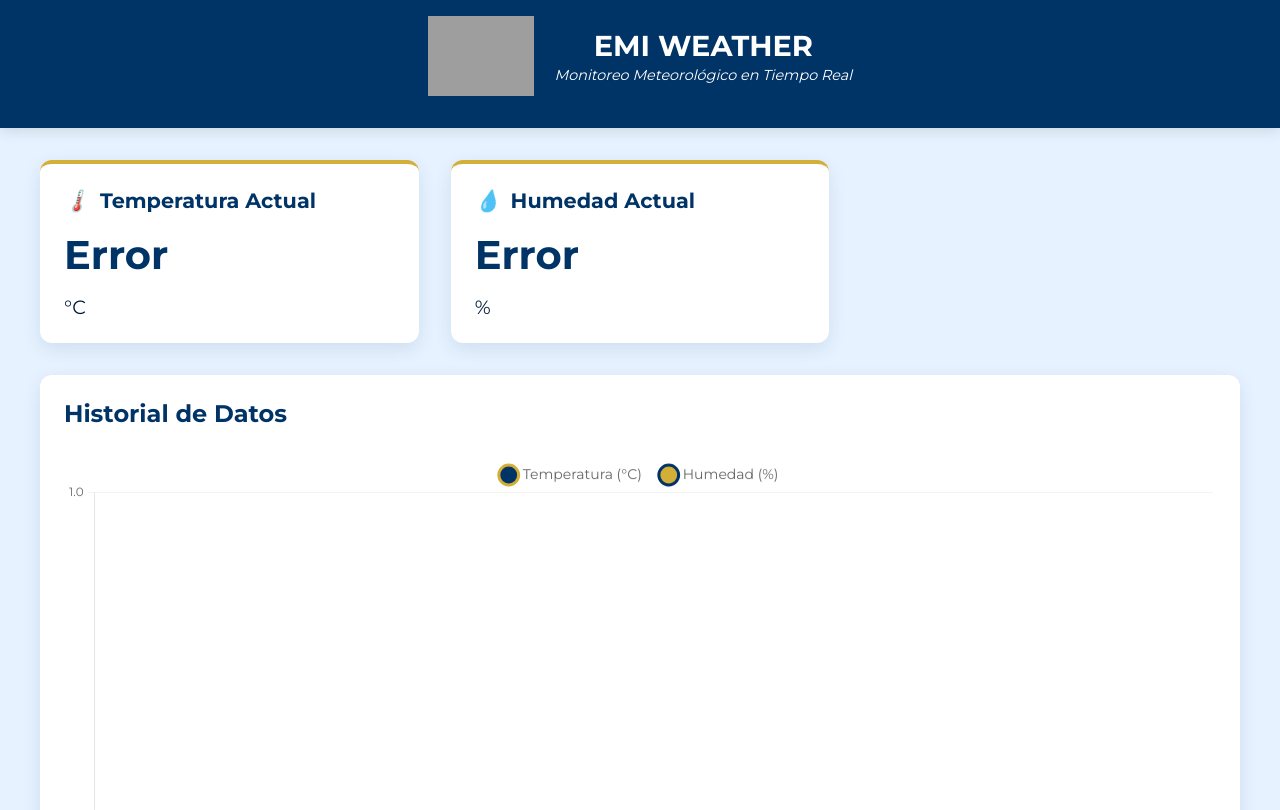
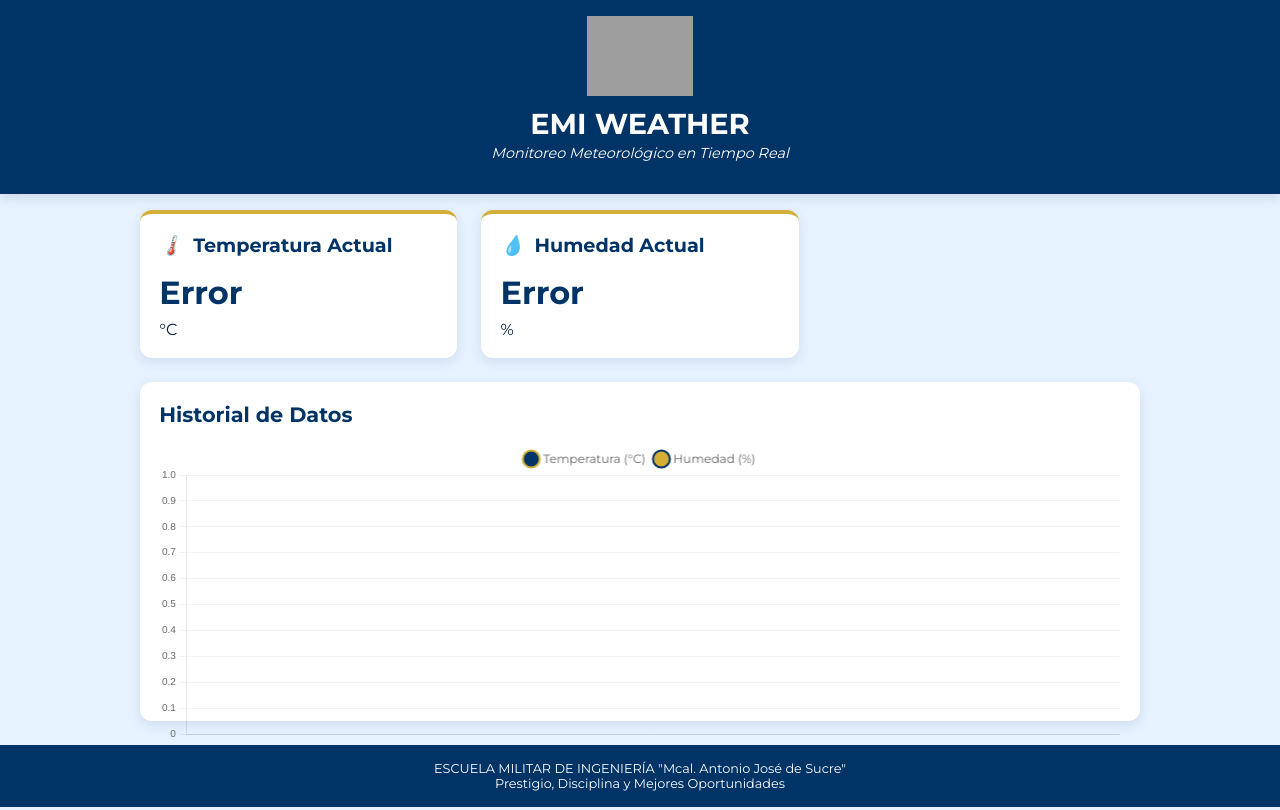
Before and after one commit to gisegoza/monitor-thingspeak, a plain HTML site: page index.html in a window 1280 px wide. Shown: the top 810 px of the page. Drawn offline with nearby package versions, Linux system fonts and the light colour scheme; no server answers; grey boxes are pictures that could not be loaded.

Commit message:
Update index.html

```diff
--- a/index.html
+++ b/index.html
@@ -35,11 +35,12 @@
             justify-content: center;
             align-items: center;
             margin-bottom: 1rem;
+            flex-direction: column;
         }
 
         .logo {
             height: 80px;
-            margin-right: 20px;
+            margin-bottom: 10px;
         }
 
         .title-container h1 {
@@ -55,29 +56,24 @@
         }
 
         .container {
-            max-width: 1200px;
-            margin: 2rem auto;
+            max-width: 1000px;
+            margin: 1rem auto;
             padding: 0 1rem;
         }
 
         .dashboard {
             display: grid;
             grid-template-columns: repeat(auto-fit, minmax(300px, 1fr));
-            gap: 2rem;
+            gap: 1.5rem;
         }
 
         .card {
             background: white;
             border-radius: 12px;
-            padding: 1.5rem;
-            box-shadow: 0 6px 18px rgba(0, 51, 102, 0.1);
-            transition: transform 0.3s ease, box-shadow 0.3s ease;
+            padding: 1.2rem;
+            box-shadow: 0 4px 12px rgba(0, 51, 102, 0.1);
+            transition: transform 0.3s ease;
             border-top: 4px solid var(--emi-gold);
-        }
-
-        .card:hover {
-            transform: translateY(-5px);
-            box-shadow: 0 12px 24px rgba(0, 51, 102, 0.15);
         }
 
         .card h2 {
@@ -85,7 +81,7 @@
             margin-top: 0;
             display: flex;
             align-items: center;
-            font-size: 1.3rem;
+            font-size: 1.2rem;
         }
 
         .card h2 i {
@@ -94,14 +90,14 @@
         }
 
         .value {
-            font-size: 2.5rem;
+            font-size: 2rem;
             font-weight: 700;
-            margin: 1rem 0;
+            margin: 0.5rem 0;
             color: var(--emi-blue);
         }
 
         .unit {
-            font-size: 1.2rem;
+            font-size: 1rem;
             color: var(--emi-dark);
         }
 
@@ -109,14 +105,21 @@
             grid-column: 1 / -1;
             background: white;
             border-radius: 12px;
-            padding: 1.5rem;
-            box-shadow: 0 6px 18px rgba(0, 51, 102, 0.1);
+            padding: 1.2rem;
+            box-shadow: 0 4px 12px rgba(0, 51, 102, 0.1);
+            height: 300px;
         }
 
         .chart-container h2 {
             color: var(--emi-blue);
             margin-top: 0;
-            font-size: 1.5rem;
+            margin-bottom: 1rem;
+            font-size: 1.3rem;
+        }
+
+        #chart {
+            width: 100%;
+            height: calc(100% - 40px);
         }
 
         footer {
@@ -124,8 +127,8 @@
             color: white;
             text-align: center;
             padding: 1rem;
-            margin-top: 2rem;
-            font-size: 0.9rem;
+            margin-top: 1.5rem;
+            font-size: 0.8rem;
         }
 
         @media (max-width: 768px) {
@@ -135,6 +138,10 @@
 
             .title-container h1 {
                 font-size: 1.5rem;
+            }
+
+            .logo {
+                height: 60px;
             }
         }
     </style>
@@ -186,7 +193,7 @@
         const humidityElement = document.getElementById('humidity');
         const ctx = document.getElementById('chart').getContext('2d');
 
-        // Gráfico inicial con estilo EMI
+        // Gráfico optimizado
         const chart = new Chart(ctx, {
             type: 'line',
             data: {
@@ -197,22 +204,22 @@
                         data: [],
                         borderColor: '#D4AF37',
                         backgroundColor: 'rgba(212, 175, 55, 0.1)',
-                        borderWidth: 3,
-                        tension: 0.3,
+                        borderWidth: 2,
+                        tension: 0.2,
                         pointBackgroundColor: '#003366',
-                        pointRadius: 4,
-                        pointHoverRadius: 6
+                        pointRadius: 3,
+                        pointHoverRadius: 5
                     },
                     {
                         label: 'Humedad (%)',
                         data: [],
                         borderColor: '#003366',
                         backgroundColor: 'rgba(0, 51, 102, 0.1)',
-                        borderWidth: 3,
-                        tension: 0.3,
+                        borderWidth: 2,
+                        tension: 0.2,
                         pointBackgroundColor: '#D4AF37',
-                        pointRadius: 4,
-                        pointHoverRadius: 6
+                        pointRadius: 3,
+                        pointHoverRadius: 5
                     }
                 ]
             },
@@ -224,30 +231,25 @@
                         position: 'top',
                         labels: {
                             font: {
-                                size: 14,
+                                size: 12,
                                 family: "'Montserrat', sans-serif"
                             },
-                            padding: 20,
-                            usePointStyle: true,
-                            pointStyle: 'circle'
+                            padding: 10,
+                            usePointStyle: true
                         }
                     },
                     tooltip: {
                         backgroundColor: 'rgba(0, 51, 102, 0.9)',
                         titleFont: {
                             family: "'Montserrat', sans-serif",
-                            size: 14,
-                            weight: 'bold'
+                            size: 12
                         },
                         bodyFont: {
                             family: "'Montserrat', sans-serif",
-                            size: 12
+                            size: 11
                         },
-                        padding: 12,
-                        cornerRadius: 8,
-                        displayColors: true,
-                        mode: 'index',
-                        intersect: false
+                        padding: 8,
+                        cornerRadius: 6
                     }
                 },
                 scales: {
@@ -257,7 +259,7 @@
                         },
                         ticks: {
                             font: {
-                                family: "'Montserrat', sans-serif"
+                                size: 10
                             }
                         }
                     },
@@ -268,14 +270,10 @@
                         },
                         ticks: {
                             font: {
-                                family: "'Montserrat', sans-serif"
+                                size: 10
                             }
                         }
                     }
-                },
-                animation: {
-                    duration: 2000,
-                    easing: 'easeOutQuart'
                 }
             }
         });
@@ -284,24 +282,21 @@
         async function fetchData() {
             try {
                 const response = await fetch(
-                    `https://api.thingspeak.com/channels/${CHANNEL_ID}/feeds.json?api_key=${READ_API_KEY}&results=50`
+                    `https://api.thingspeak.com/channels/${CHANNEL_ID}/feeds.json?api_key=${READ_API_KEY}&results=24`
                 );
                 const data = await response.json();
 
                 if (data.feeds && data.feeds.length > 0) {
-                    // Datos más recientes
                     const lastFeed = data.feeds[data.feeds.length - 1];
                     tempElement.textContent = parseFloat(lastFeed.field1).toFixed(1);
                     humidityElement.textContent = parseFloat(lastFeed.field2).toFixed(1);
 
-                    // Actualizar gráfico
-                    const feeds = data.feeds.slice(-24); // Últimas 24 lecturas
-                    chart.data.labels = feeds.map((feed, index) => {
+                    chart.data.labels = data.feeds.map((feed, index) => {
                         const date = new Date(feed.created_at);
                         return date.toLocaleTimeString([], {hour: '2-digit', minute: '2-digit'});
                     });
-                    chart.data.datasets[0].data = feeds.map(feed => parseFloat(feed.field1));
-                    chart.data.datasets[1].data = feeds.map(feed => parseFloat(feed.field2));
+                    chart.data.datasets[0].data = data.feeds.map(feed => parseFloat(feed.field1));
+                    chart.data.datasets[1].data = data.feeds.map(feed => parseFloat(feed.field2));
                     chart.update();
                 }
             } catch (error) {
@@ -311,7 +306,7 @@
             }
         }
 
-        // Actualizar cada 15 segundos (mismo intervalo que ThingSpeak)
+        // Actualizar cada 15 segundos
         fetchData();
         setInterval(fetchData, 15000);
     </script>
```
